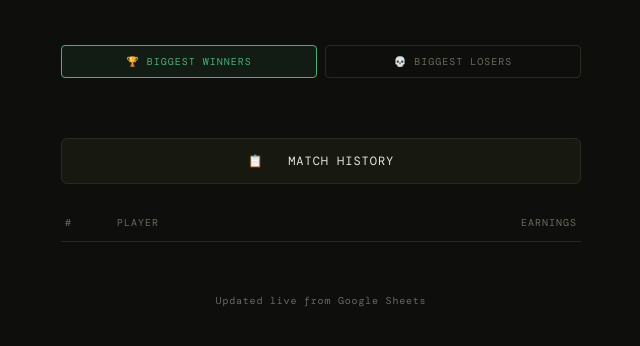
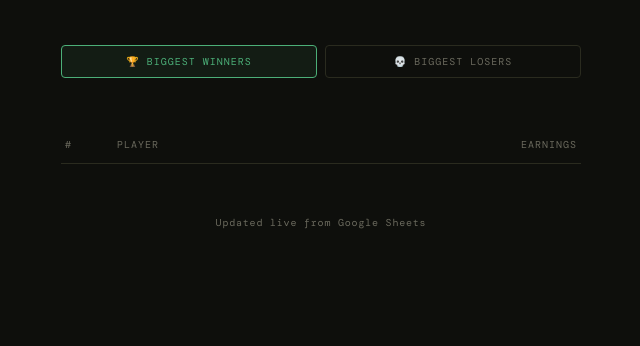
Before and after one commit to dectheblahman/gcaiplleague, a plain HTML site: page index.html in a window 1280 px wide. Shown: the part 216-562 px from the top of the page, without its empty margins (319-959 px from the left). Drawn offline with nearby package versions, Linux system fonts and the light colour scheme; no server answers.

Commit message:
Update index.html
delete match history

```diff
--- a/index.html
+++ b/index.html
@@ -186,7 +186,6 @@
 <button class="tab losers" id="tab-losers" onclick="switchTab('losers')">💀 Biggest Losers</button>
 </div>
 <div class="podium" id="podium"></div>
-<button class="history-btn" onclick="showHistory()">📋 &nbsp; Match History</button>
 <div class="table-wrap">
   <div class="row header-row">
     <span>#</span>
```
